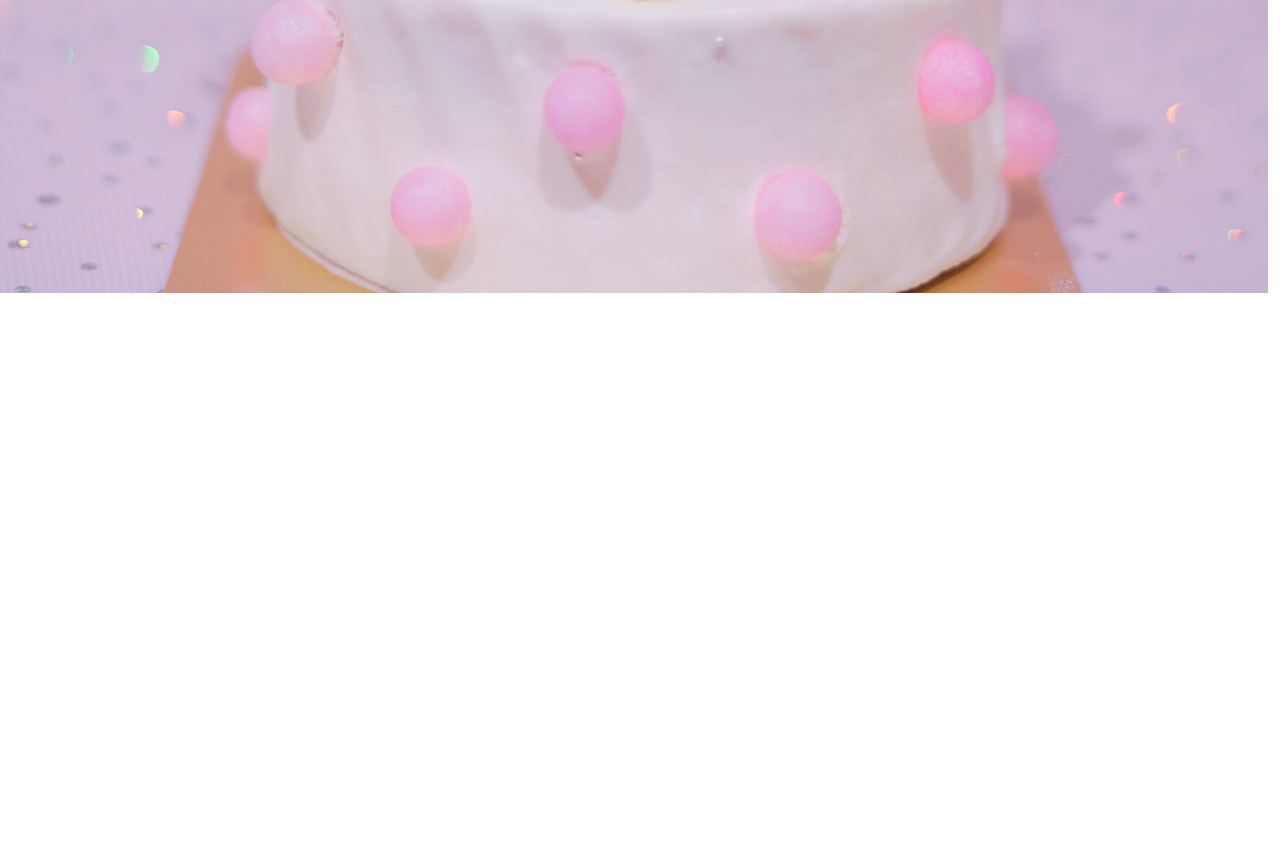
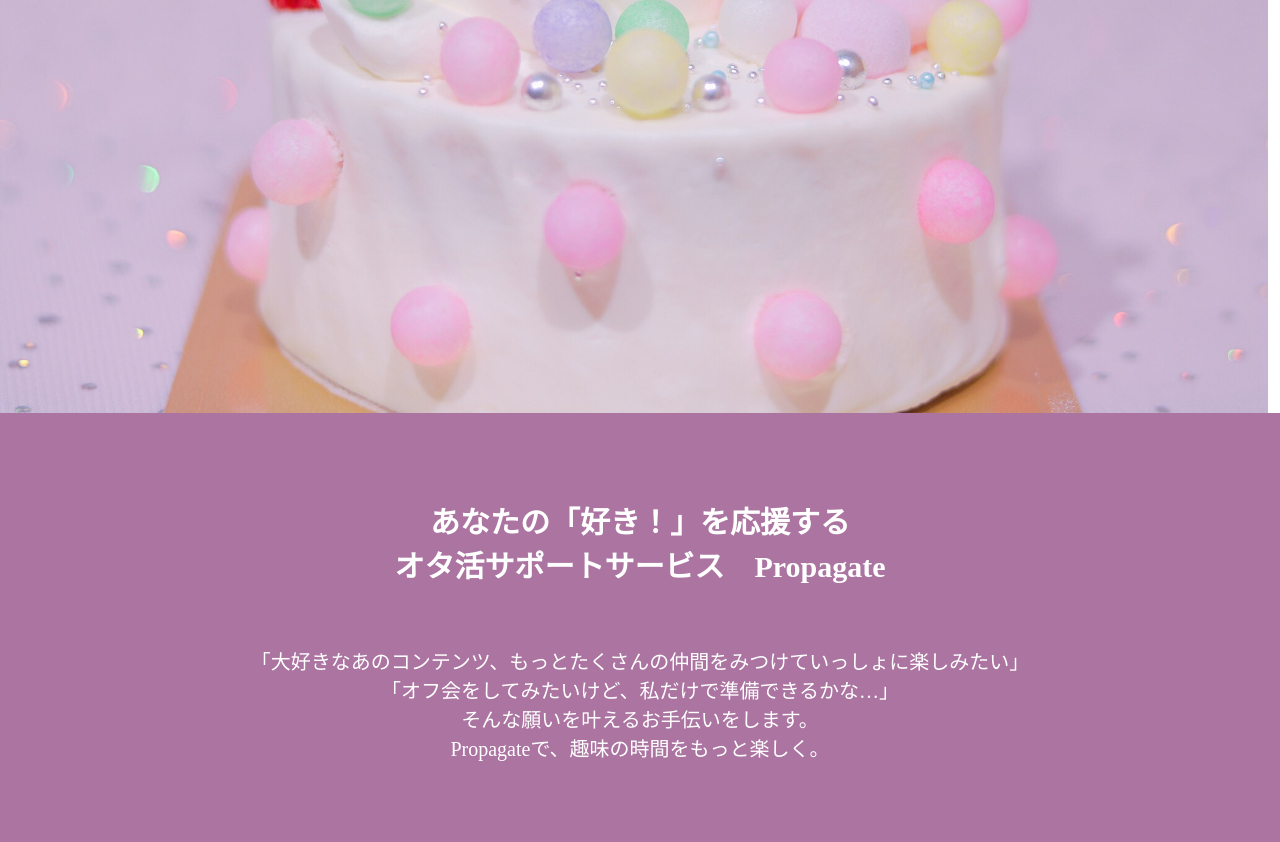
Before and after one commit to AyaneMatsubara/propagate, a plain HTML site: page slideshow.html in a window 1280 px wide. Shown: the part 552-1394 px from the top of the page. Before the commit the page ends 849 px from the top, so only its background shows below. Drawn offline with nearby package versions, Linux system fonts and the light colour scheme.

Commit message:
coding started

```diff
--- a/slideshow.css
+++ b/slideshow.css
@@ -3,31 +3,50 @@
 body {
   margin:0;
   padding: 0;
+  font-family: "Yu Gothic";
 }
-
 ul {
   margin: 0 auto;
   padding: 0;
   width: 100%;
 }
-
 #slideshow {
   list-style-type: none;
   pointer-events: none;
   position: relative;
 }
-
 #slideshow > li {
   opacity: 0;
   position: absolute;
   transition: opacity 5s;
 }
-
 #slideshow > li.current {
   opacity: 1;
 }
-
 #slideshow > li > img {
 	width: 100%;
 	height: 845px;
 }
+
+.header {
+	background-color: #fff;
+	text-align: center;
+}
+.header__logo {
+	width: 120px;
+}
+.txtarea--pu {
+	background-color: #AB74A1;
+	padding: 60px 0;
+	text-align: center;
+	margin: 845px 0 0;
+}
+.ttl--wh {
+	font-size: 30px;
+	color :#fff;
+	margin-bottom: 60px;
+}
+.txt--wh {
+	font-size: 20px;
+	color: #fff;
+}
--- a/slideshow.html
+++ b/slideshow.html
@@ -7,13 +7,25 @@
     <script src="slideshow.js"></script>
   </head>
   <body>
-
+  	<section class="header">
+  		<img class="header__logo" src="images/logo.png">
+  	</section>
+  	<div class="mainvis">
     	<ul id="slideshow">
       	<li class="current"><img src="images/cake.jpg" alt="A"></li>
       	<li><img src="images/cosme.jpg" alt="B"></li>
       	<li><img src="images/figure.jpg" alt="C"></li>
       	<li><img src="images/laptop-girl.jpg" alt="D"></li>
     	</ul>
-
+		</div>
+		<section class="txtarea--pu">
+			<h2 class="ttl--wh">あなたの「好き！」を応援する<br>オタ活サポートサービス　Propagate</h2>
+			<p class="txt--wh">
+			「大好きなあのコンテンツ、もっとたくさんの仲間をみつけていっしょに楽しみたい」<br>
+			「オフ会をしてみたいけど、私だけで準備できるかな…」<br>
+			そんな願いを叶えるお手伝いをします。<br>
+			Propagateで、趣味の時間をもっと楽しく。
+			</p>
+		</section>
   </body>
 </html>
--- a/slideshow.js
+++ b/slideshow.js
@@ -9,7 +9,7 @@
       slides.removeClass("current").eq(count).addClass("current");
     }
 
-    setInterval(toggle_slide, 10000);
+    setInterval(toggle_slide, 7000);
 
   });
 
```
Also changed, not shown: images/グループ化 38.png (deleted), images/グループ化 38@2x.png (deleted), images/グループ化 38@3x.png (deleted), images/シンボル 3 – 1.png (added), images/シンボル 3 – 1@2x.png (added), images/シンボル 3 – 1@3x.png (added), 1 other file. Lines whose indentation alone changed are shown as unchanged.
